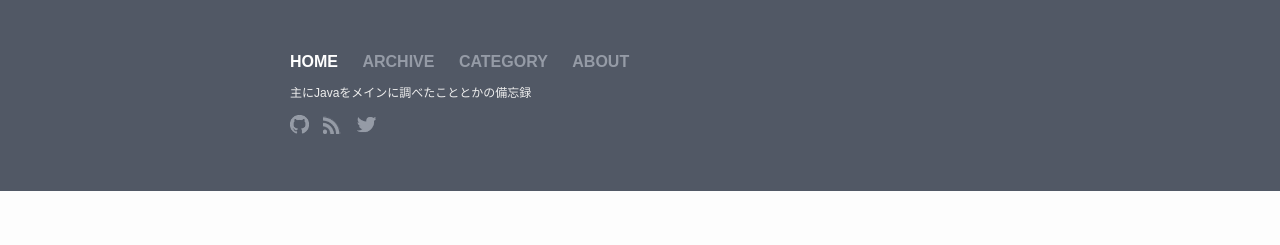
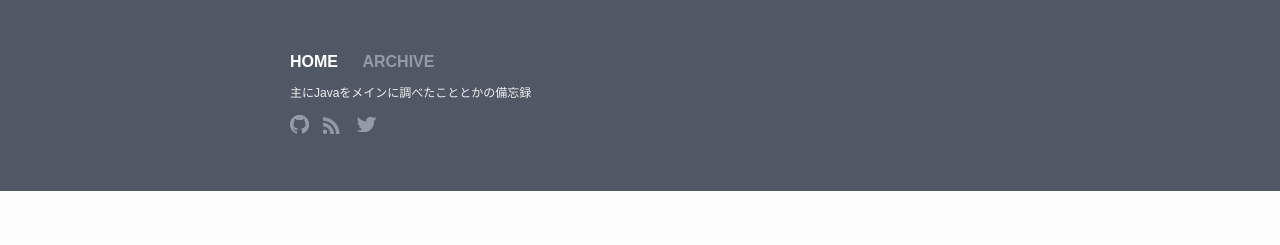
Before and after one commit to aono-masashi/aono-masashi.github.io, a Jekyll site: the page built from index.html, in a window 1280 px wide. Shown: the top 245 px of the page. Built offline with Jekyll 4.4.1, drawn with Linux system fonts in a browser that asks for light colours.

Commit message:
いらないものとか削除

```diff
--- a/_includes/header.html
+++ b/_includes/header.html
@@ -23,28 +23,6 @@
 					<a href="/archive.html">archive</a>
 				</li>
 			{% endif %}
-			{% if page.path == "category.html" %}
-			<span class="title">
-				<li>
-					<a href="/category.html">category</a>
-				</li>
-			</span>
-			{% else %}
-				<li>
-					<a href="/category.html">category</a>
-				</li>
-			{% endif %}
-			{% if page.path == "about.html" %}
-			<span class="title">
-				<li>
-					<a href="/about.html">about</a>
-				</li>
-			</span>
-			{% else %}
-				<li>
-					<a href="/about.html">about</a>
-				</li>
-			{% endif %}
 		</div>
 		<div class="description"> {{ site.motto }} </div>
 		<ul class="social-links">
```
Also changed, not shown: _posts/2015-08-18-test.md (+3 -0 lines), about.html (deleted, +0 -8 lines), about.md (deleted, +0 -7 lines), category.html (deleted, +0 -18 lines).
